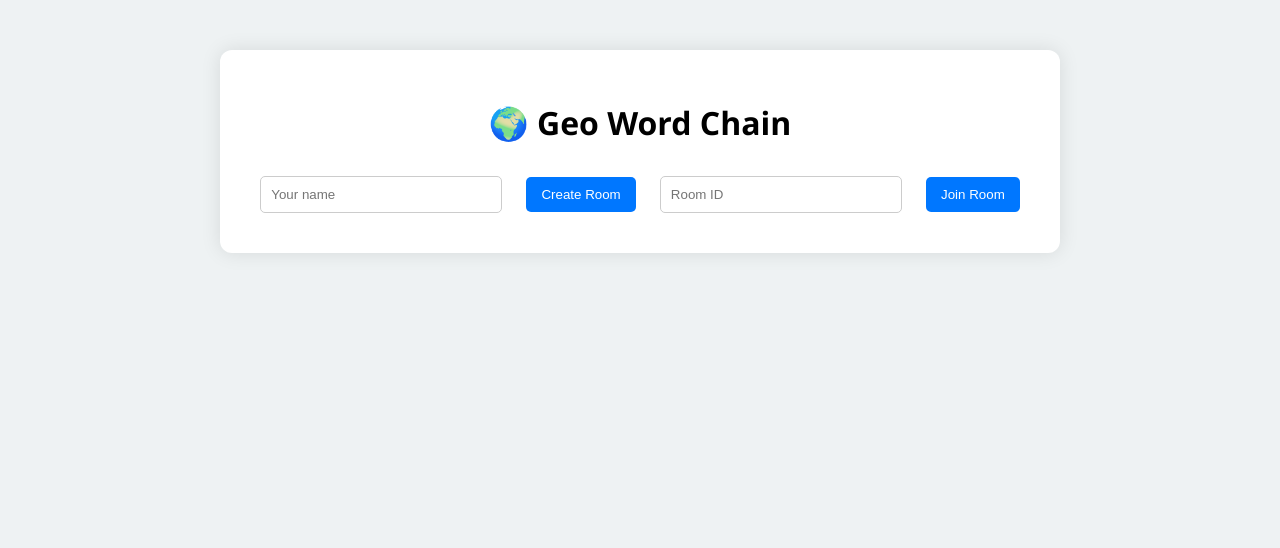
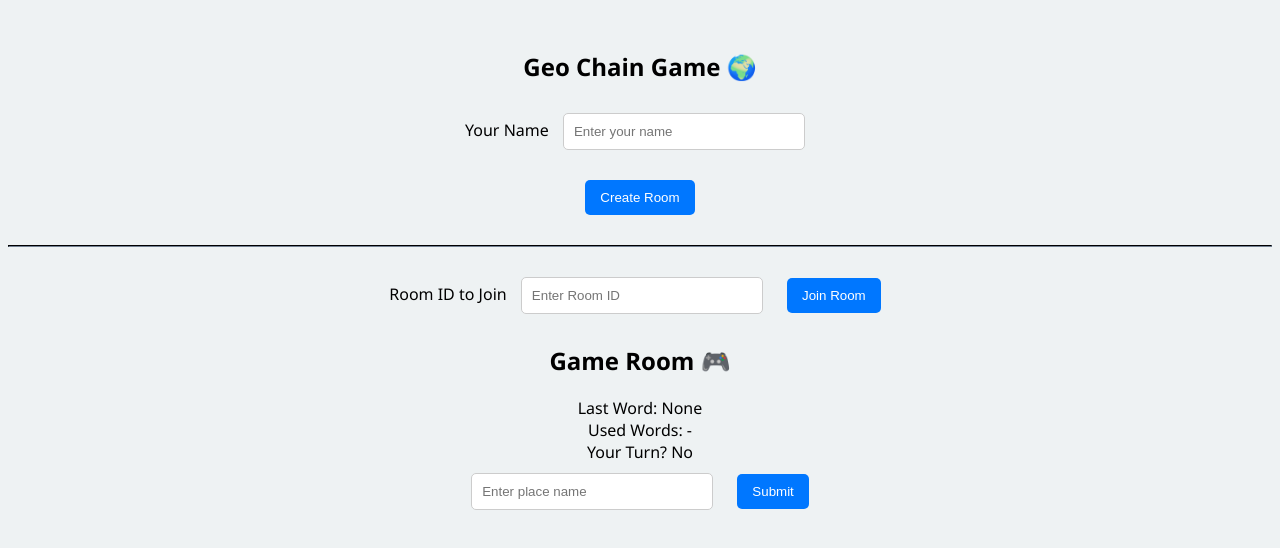
Before and after one commit to HACKTEK90/GeoWordChain, a plain HTML site: page index.html in a window 1280 px wide. Drawn offline with Linux system fonts and the light colour scheme.

Commit message:
Update index.html

```diff
--- a/index.html
+++ b/index.html
@@ -3,29 +3,45 @@
 <head>
   <meta charset="UTF-8" />
   <meta name="viewport" content="width=device-width, initial-scale=1.0"/>
-  <title>Geo Word Chain Game</title>
+  <title>Geo Chain Multiplayer</title>
+  <link href="https://fonts.googleapis.com/css2?family=Orbitron&display=swap" rel="stylesheet">
   <link rel="stylesheet" href="style.css" />
+
 </head>
 <body>
-  <div id="game-container">
-    <h1>🌍 Geo Word Chain</h1>
 
-    <div id="setup">
-      <input id="username" placeholder="Your name" />
-      <button onclick="createRoom()">Create Room</button>
-      <input id="room-id" placeholder="Room ID" />
+  <div class="container">
+
+    <div id="setup" class="card">
+      <h2>Geo Chain Game 🌍</h2>
+      <label class="label">Your Name</label>
+      <input type="text" id="username" placeholder="Enter your name"/>
+
+      <div style="margin-top: 10px;">
+        <button onclick="createRoom()">Create Room</button>
+      </div>
+
+      <hr style="margin: 20px 0; border-color: #30363d" />
+
+      <label class="label">Room ID to Join</label>
+      <input type="text" id="room-id" placeholder="Enter Room ID"/>
       <button onclick="joinRoom()">Join Room</button>
     </div>
 
-    <div id="game" style="display: none;">
-      <p><strong>Last Word:</strong> <span id="last-word">None</span></p>
-      <p><strong>Your Turn:</strong> <span id="your-turn">No</span></p>
-      <input id="word-input" placeholder="Enter place name" />
+    <div id="game" class="card">
+      <h2>Game Room 🎮</h2>
+      <div class="output"><span class="label">Last Word:</span> <span id="last-word">None</span></div>
+      <div class="output"><span class="label">Used Words:</span> <span id="used-words">-</span></div>
+      <div class="output"><span class="label">Your Turn?</span> <span id="your-turn">No</span></div>
+
+      <input type="text" id="word-input" placeholder="Enter place name"/>
       <button onclick="submitWord()">Submit</button>
-      <p><strong>Used Words:</strong> <span id="used-words">[]</span></p>
+
+      <div class="status" id="game-status"></div>
     </div>
+
   </div>
 
-  <script type="module" src="script.js"></script>
+  <script type="module" src="./script.js"></script>
 </body>
 </html>
```
